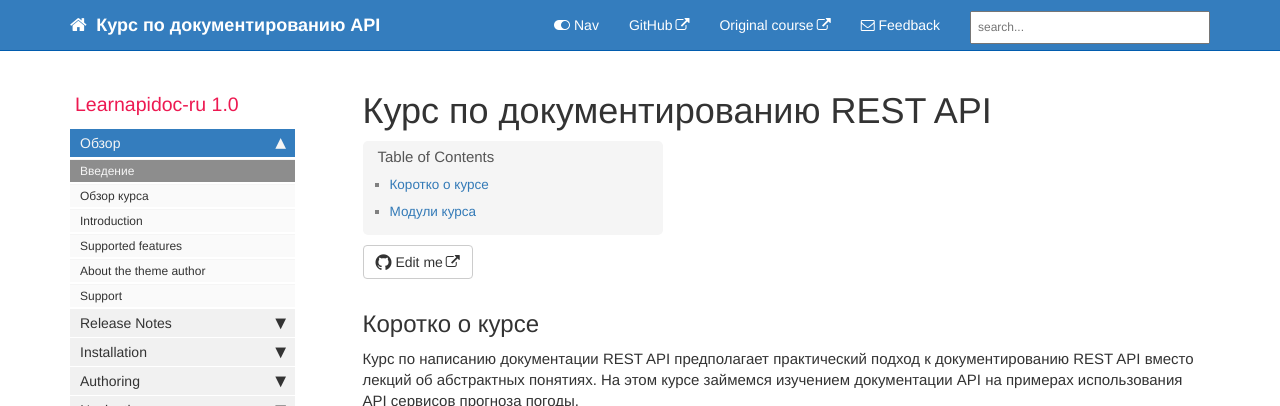
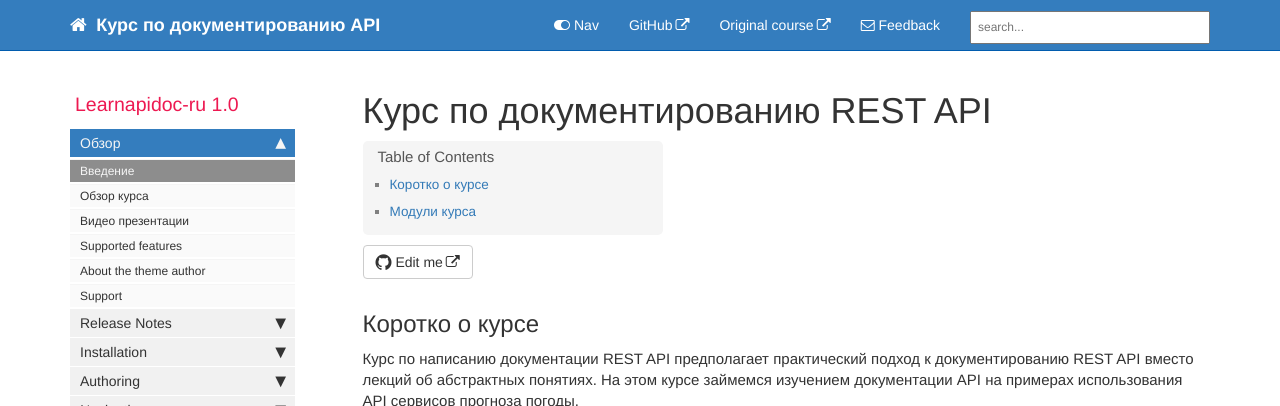
Before and after one commit to Starkovden/Starkovden.github.io, a Jekyll site: the page built from index.md, in a window 1280 px wide. Shown: the top 406 px of the page. Built offline with Jekyll 4.4.1, drawn with Linux system fonts in a browser that asks for light colours; nearby versions of some CDN libraries; comment, search, counter and statistics services are not loaded.

Commit message:
добавил раздел видео презентаций

```diff
--- a/_data/sidebars/mydoc_sidebar.yml
+++ b/_data/sidebars/mydoc_sidebar.yml
@@ -32,8 +32,8 @@ entries:
       url: /course-overview.html
       output: web, pdf
 
-    - title: Introduction
-      url: /mydoc_introduction.html
+    - title: Видео презентации
+      url: /video-presentations.html
       output: web, pdf
 
     - title: Supported features
```
